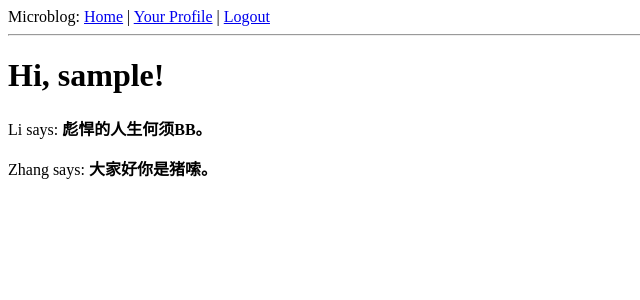
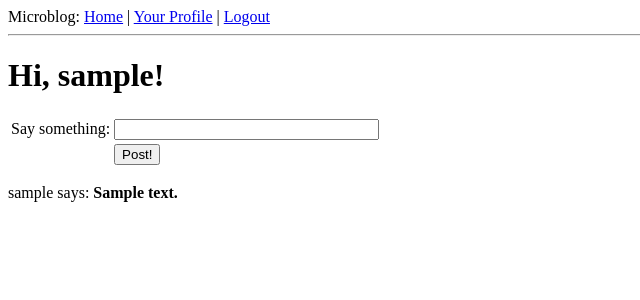
Before and after one commit to wangwangwar/Flask-Mega-Project, a Flask app: page / in a window 1280 px wide. Shown: the top 300 px of the page, without its empty margins (0-640 px from the left). Run offline with Flask 2, Linux system fonts and the light colour scheme; a user stored in the database is signed in; tables that the repository leaves empty hold one stand-in row (values such as "Sample post"); parts of the project's set-up code (start-up, migrations or seed data) failed here and were passed over.

Commit message:
The Flask Mega-Tutorial, Part IX: Pagination
* We are now importing the Post and PostForm classes
* We accept POST requests in both routes associated with the index
view function, since that is how we will receive submitted posts.
* When we arrive at this view function through a form submission we
insert a new Post record into the database. When we arrive at it
via a regular GET request we do as before.
*The template now receives an additional argument, the form, so
that it can render the text field.

```diff
--- a/app/forms.py
+++ b/app/forms.py
@@ -28,3 +28,7 @@ class EditForm(Form):
                                         Please choose another one.')
             return False
         return True
+
+
+class PostForm(Form):
+    post = TextField('post', validators=[Required()])
--- a/app/templates/index.html
+++ b/app/templates/index.html
@@ -1,6 +1,28 @@
 {% extends "base.html" %}
 {% block content %}
-<h1>Hi, {{user.nickname}}!</h1>
+<h1>Hi, {{g.user.nickname}}!</h1>
+<form action="" method="post" name="post">
+    {{ form.hidden_tag() }}
+    <table>
+        <tr>
+            <td>Say something:</td>
+            <td>{{ form.post(size=30, maxlength=140) }}</td>
+            <td>
+                {% for error in form.errors.post %}
+                <span style="color: red">[{{ error }}]</span>
+                {% endfor %}
+            </td>
+        </tr>
+        <tr>
+            <td></td>
+            <td><input type="submit" value="Post!"></td>
+            <td></td>
+        </tr>
+    </table>
+</form>
+
+
+
 {% for post in posts %}
 <div><p>{{post.author.nickname}} says: <b>{{post.body}}</b></p></div>
 {% endfor %}
--- a/app/views.py
+++ b/app/views.py
@@ -4,8 +4,8 @@ from flask.ext.login import login_user, logout_user, current_user, \
     login_required
 from datetime import datetime
 from app import app, db, lm, oid
-from app.forms import LoginForm, EditForm
-from app.models import User, ROLE_ADMIN, ROLE_USER
+from app.forms import LoginForm, EditForm, PostForm
+from app.models import User, ROLE_ADMIN, ROLE_USER, Post
 
 
 @app.before_request
@@ -17,23 +17,23 @@ def before_request():
         db.session.commit()
 
 
-@app.route('/')
-@app.route('/index')
+@app.route('/', methods=['GET', 'POST'])
+@app.route('/index', methods=['GET', 'POST'])
 @login_required
 def index():
-    user = g.user
-    posts = [   # fake array of posts
-        {
-            'author': {'nickname': 'Li'},
-            'body': "彪悍的人生何须BB。"
-        },
-        {
-            'author': {'nickname': 'Zhang'},
-            'body': "大家好你是猪嗦。"
-        }]
+    form = PostForm()
+    if form.validate_on_submit():
+        post = Post(body=form.post.data,
+                    timestamp=datetime.utcnow(),
+                    author=g.user)
+        db.session.add(post)
+        db.session.commit()
+        flash('Your post is now live!')
+        return redirect(url_for('index'))
+    posts = g.user.followed_posts().all()
     return render_template('index.html',
                            title='Home',
-                           user=user,
+                           form=form,
                            posts=posts)
 
 
```
